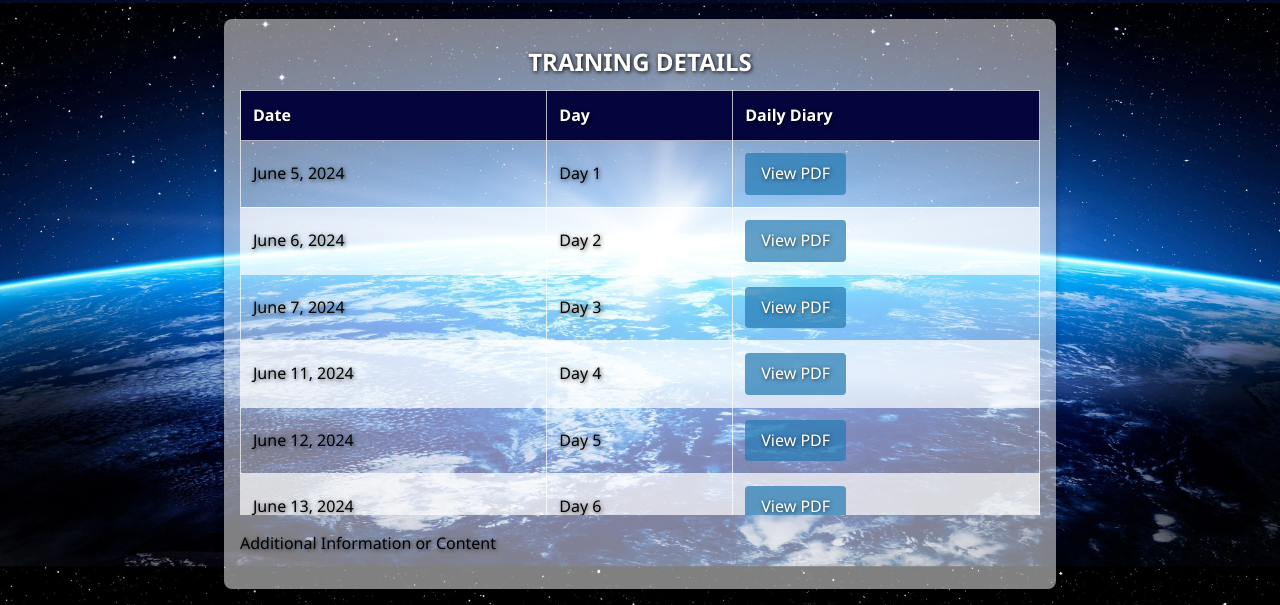
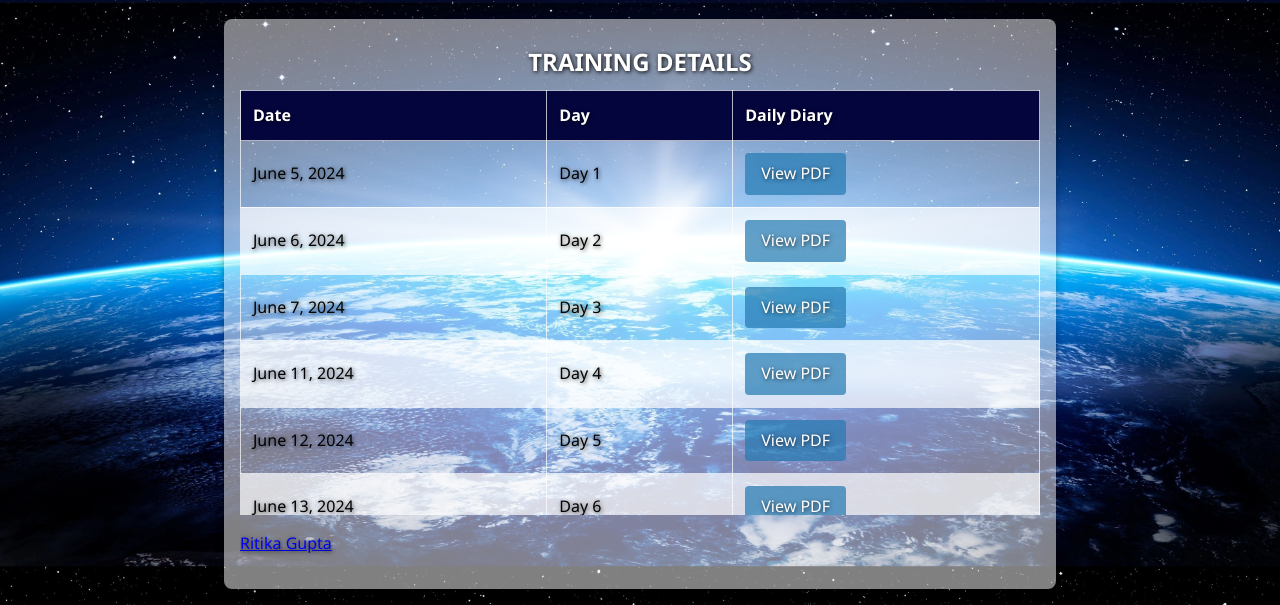
Before and after one commit to Ritika0820/Training, a plain HTML site: page index.html in a window 1280 px wide. Shown: the part 290-895 px from the top of the page. Drawn offline with Linux system fonts and the light colour scheme.

Commit message:
Update index.html

```diff
--- a/index.html
+++ b/index.html
@@ -145,7 +145,7 @@
         </div>
         <div class="column">
             <!-- Additional content can go here -->
-            <p>Additional Information or Content</p>
+             <p><a href="https://www.linkedin.com/in/ritika-gupta-80a8a6260/" target="_blank" >Ritika Gupta</a></p>
         </div>
     </section>
 </body>
```
